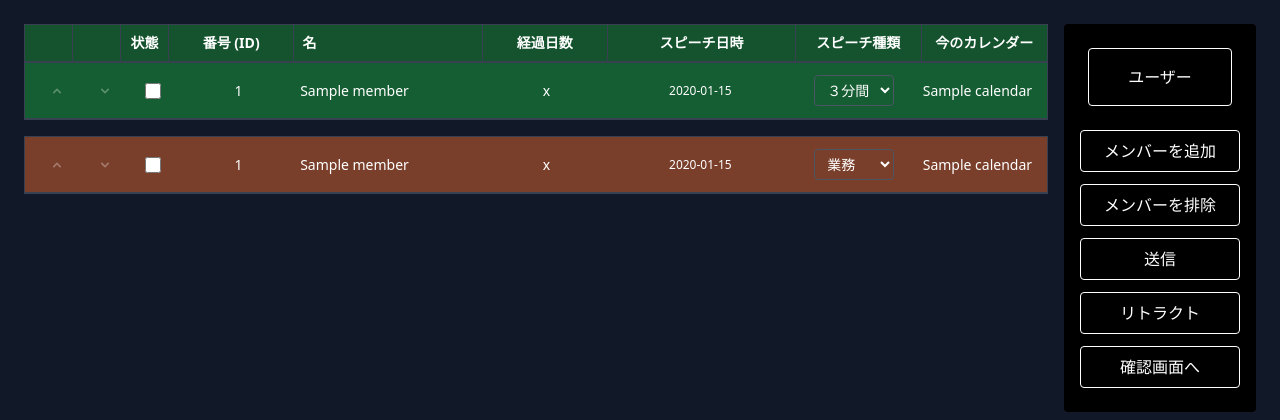
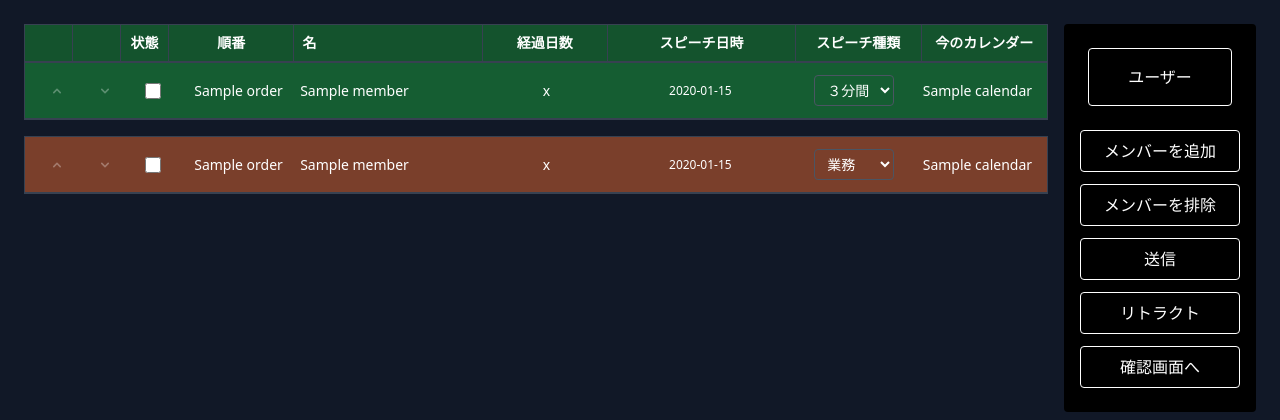
Before and after one commit to ka-anis/jidouka-shachoushitsu, a Django app: template core/templates/core/dashboard.html in a window 1280 px wide. Shown: the top 420 px of the page. Run offline with Django 4.2, Linux system fonts and the light colour scheme; the template is opened without the code that fills it: most values are stand-ins (such as "Sample title", 1, 10 or a date in 2020); some libraries are stand-ins or nearby versions.

Commit message:
wokring testing and database

```diff
--- a/core/models.py
+++ b/core/models.py
@@ -11,6 +11,7 @@ class Employee(models.Model):
     name = models.CharField(max_length=100)
     email = models.EmailField(unique=True)
     employee_id = models.CharField(max_length=10, unique=True)
+    order = models.IntegerField(default=0)
 
     role = models.CharField(max_length=20, choices=Role.choices, default=Role.MEMBER)
 
--- a/core/templates/core/dashboard.html
+++ b/core/templates/core/dashboard.html
@@ -19,7 +19,7 @@
             <div class="py-2 px-2 text-center border-r border-gray-700"></div>
             <div class="py-2 px-2 text-center border-r border-gray-700"></div>
             <div class="py-2 px-2 text-center border-r border-gray-700">状態</div>
-            <div class="py-2 px-2 text-center border-r border-gray-700">番号 (ID)</div>
+            <div class="py-2 px-2 text-center border-r border-gray-700">順番</div>
             <div class="py-2 px-2 border-r border-gray-700">名</div>
             <div class="py-2 px-2 text-center border-r border-gray-700">経過日数</div>
             <div class="py-2 px-2 text-center border-r border-gray-700">スピーチ日時</div>
@@ -60,7 +60,7 @@
                   </div>
 
                   <!-- Employee data -->
-                  <div class="text-center">{{ member.id }}</div>
+                  <div class="text-center">{{ member.order }}</div>
                   <div>{{ member.name }}</div>
                   <div class="text-center">
                     {% if member.days_passed is not None %}
@@ -122,7 +122,7 @@
                   </div>
 
                   <!-- Employee data -->
-                  <div class="text-center">{{ member.id }}</div>
+                  <div class="text-center">{{ member.order }}</div>
                   <div>{{ member.name }}</div>
                   <div class="text-center">
                     {% if member.days_passed is not None %}
--- a/core/views.py
+++ b/core/views.py
@@ -190,9 +190,7 @@ def test_create_event(request):
         "end":   {"date": "2025-12-02", "timeZone": "GMT+9"},
         "attendees": [
             {"email": "khaled.gad@ejust.edu.eg"},
-            {"email": "k-mahrous@ar-system.co.jp"},
-            # {"email": "m-ogura@ar-system.co.jp"},
-            # {"email": "k-oya@ar-system.co.jp"},
+            # {"email": "k-mahrous@ar-system.co.jp"},
         ],
     }
 
```
Also changed, not shown: core/migrations/0001_initial.py, core/migrations/0002_populate_data.py (renamed from core/migrations/0002_auto_20251117_0715.py), core/migrations/0003_populate_data.py (added).
